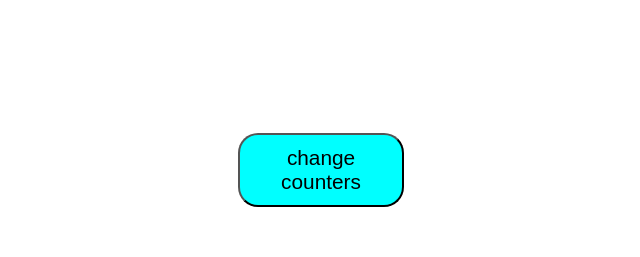
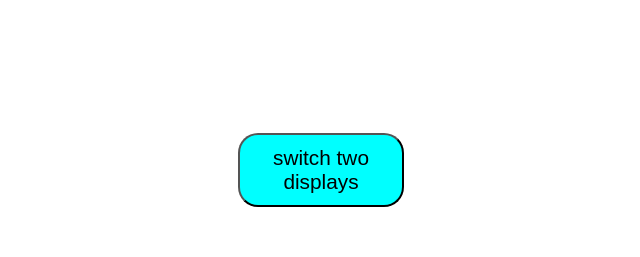
Before and after one commit to Lelik7777/exams, a React (Create React App) app: page / in a window 1280 px wide. Shown: the top 257 px of the page, without its empty margins (319-959 px from the left). Built offline with nearby package versions, Linux system fonts and the light colour scheme.

Commit message:
add changing button title

```diff
--- a/src/App.css
+++ b/src/App.css
@@ -6,11 +6,13 @@ html, body {
     justify-content: center;
     margin: 5% 0 0 0;
 }
-.app{
+
+.app {
     display: flex;
     flex-direction: column;
     align-items: center;
 }
+
 .counter_1 {
     display: flex;
     justify-content: space-around;
@@ -106,11 +108,12 @@ button:disabled {
     text-align: center;
 }
 
+.switch_counters {
+    width: 30%;
+}
+
 @media screen and (max-width: 1000px ) {
-    .app {
+    .counter_1 {
         flex-direction: column;
     }
 }
-.switch_counters{
-    width: 30%;
-}
--- a/src/App.tsx
+++ b/src/App.tsx
@@ -58,11 +58,13 @@ export function App() {
         } else
             setValue({...value, message, toggle: false});
     }
-    const onClick = () => setValue({...value, variantCounters: !value.variantCounters});
+    const onClick = () => {
+        setValue({...value, variantCounters: !value.variantCounters});
+    }
     return (
         <div className="app">
             <Button disabled={false}
-                    title={'change counters'}
+                    title={value.variantCounters ? 'switch two displays' : 'switch one display'}
                     onClick={onClick}
                     className={'switch_counters'}
             />
```
